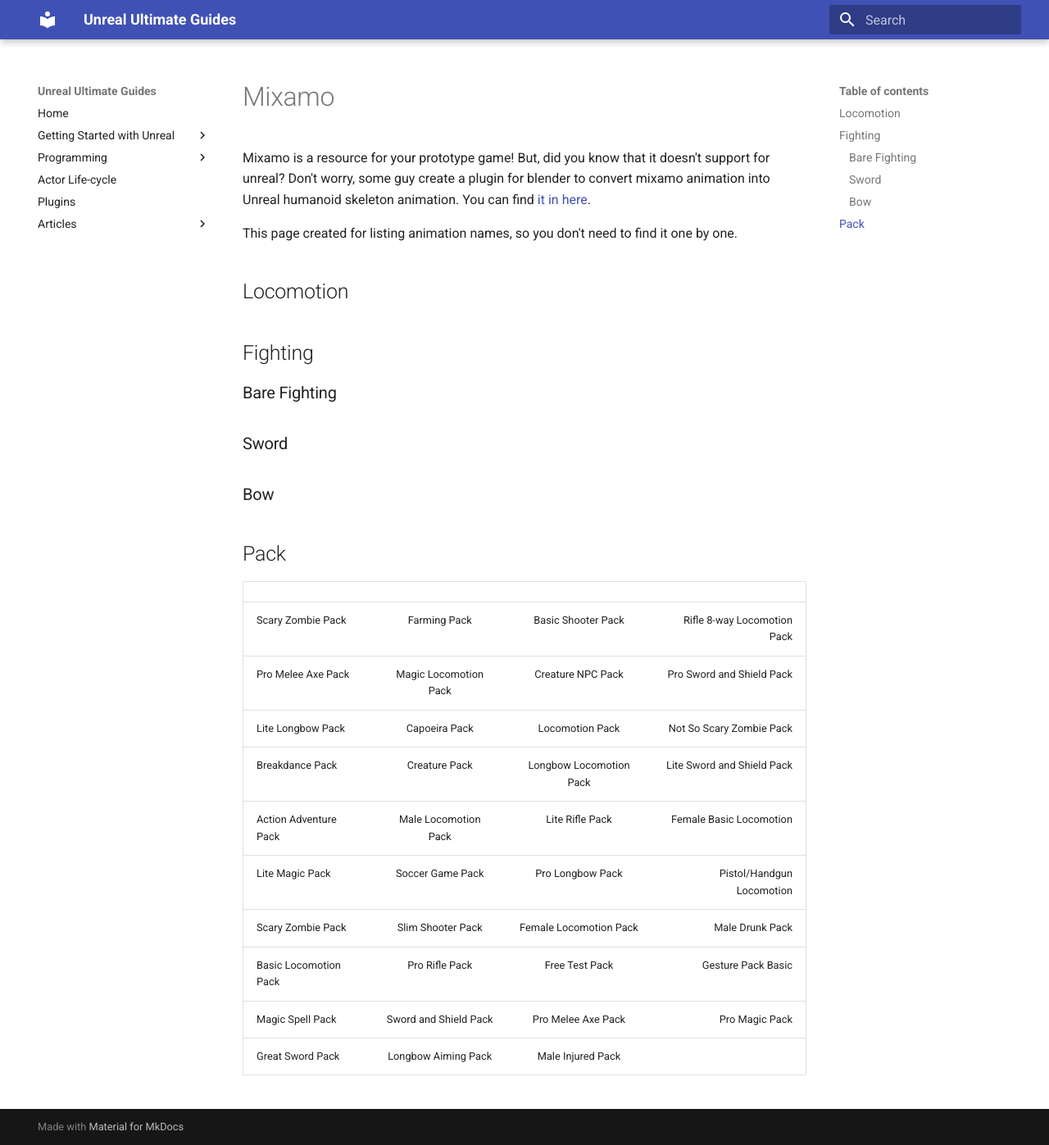
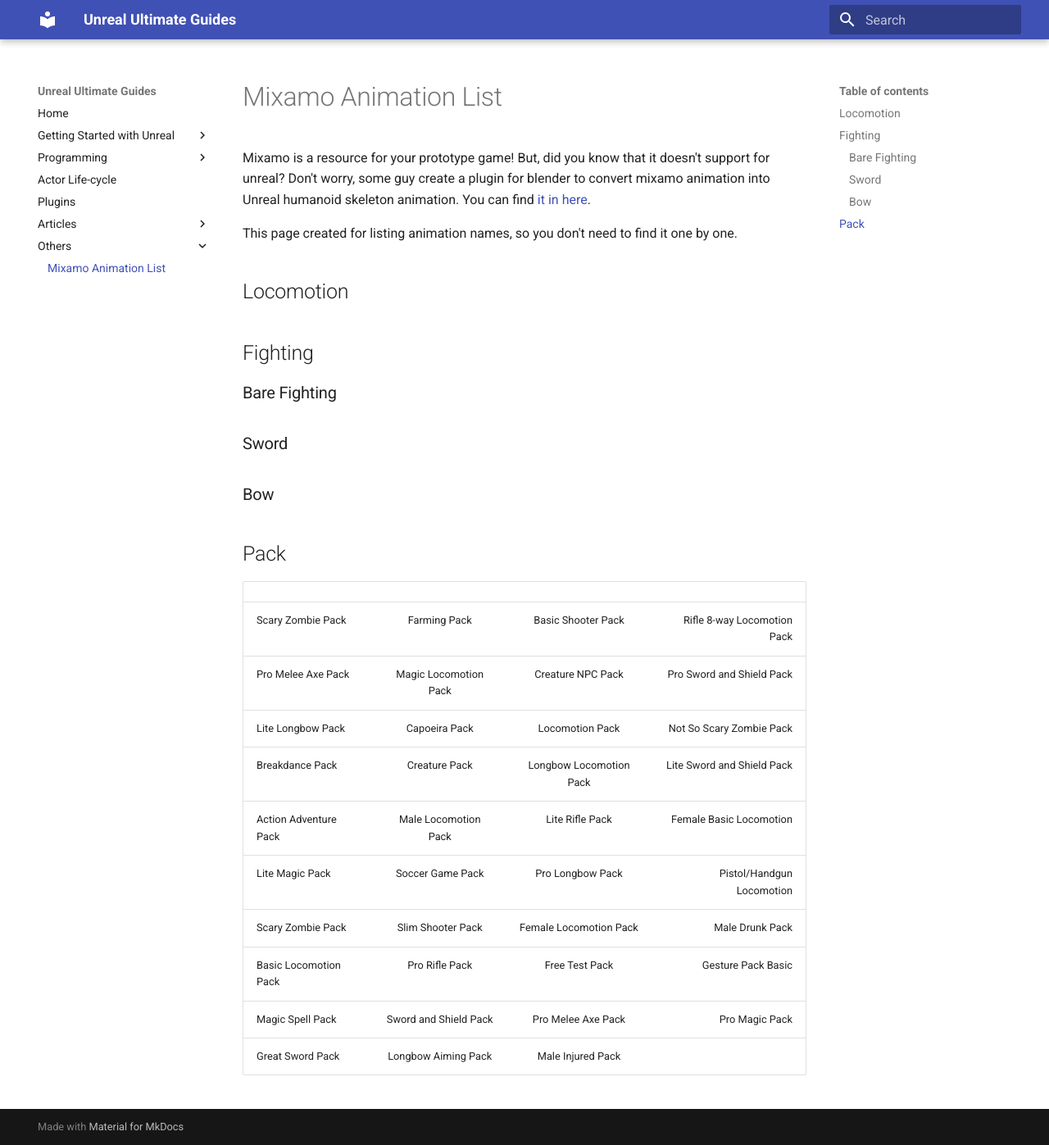
Before and after one commit to damarindra/unreal, an MkDocs documentation site: the page built from docs/random/mixamo.md, in a window 1280 px wide and 1397 px high. Shown: the whole window at 82% size. Built offline with MkDocs 1.6.1 and Material for MkDocs 9.7.7, drawn with Linux system fonts in a browser that asks for light colours.

Commit message:
add mixamo animation into page

```diff
--- a/mkdocs.yml
+++ b/mkdocs.yml
@@ -25,6 +25,8 @@
       - 'Controller and Camera - What the difference?': 'articles/controller-and-camera.md'
       - 'Player Camera Manager - Creating Custom Camera Movement': 'articles/player-camera-manager.md'
       - 'Renaming Script': 'articles/rename-script.md'
+    - 'Others':
+      - 'Mixamo Animation List': 'random/mixamo.md'
 
 theme:
   name: material
```
